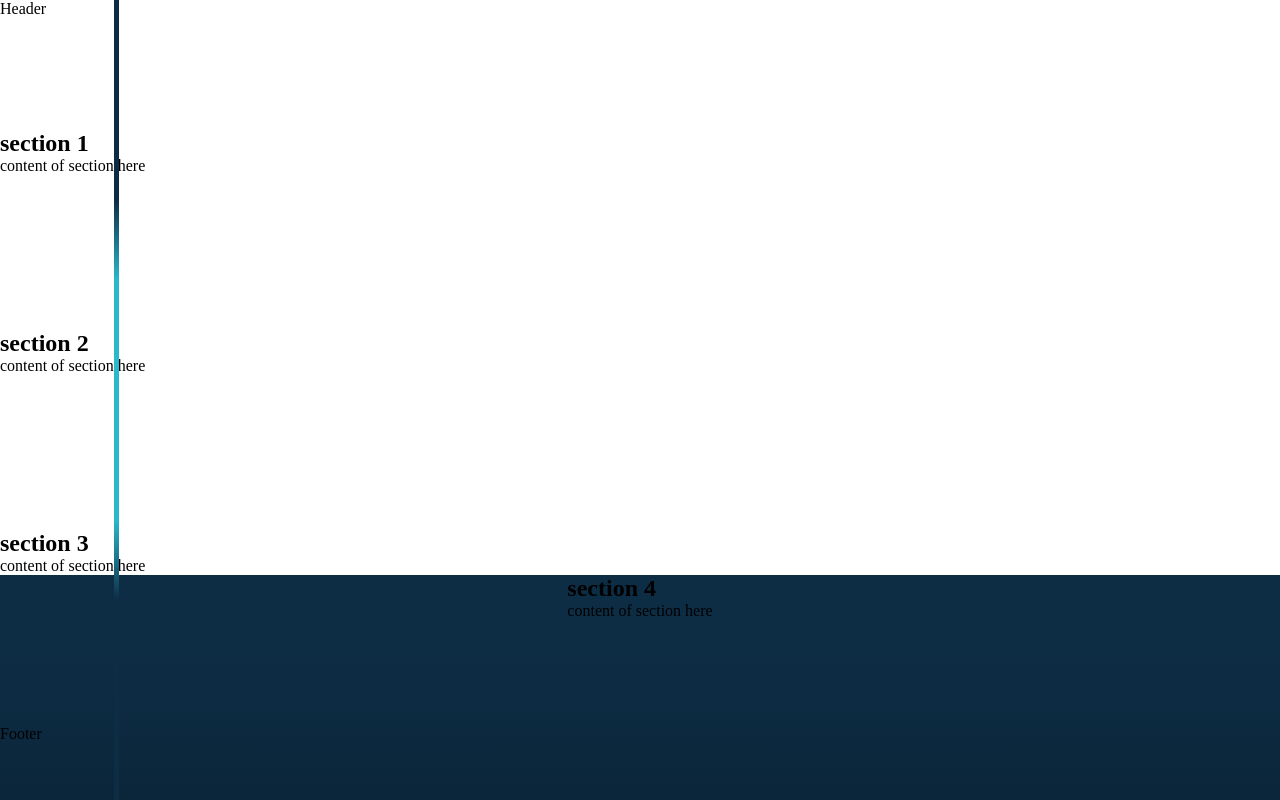
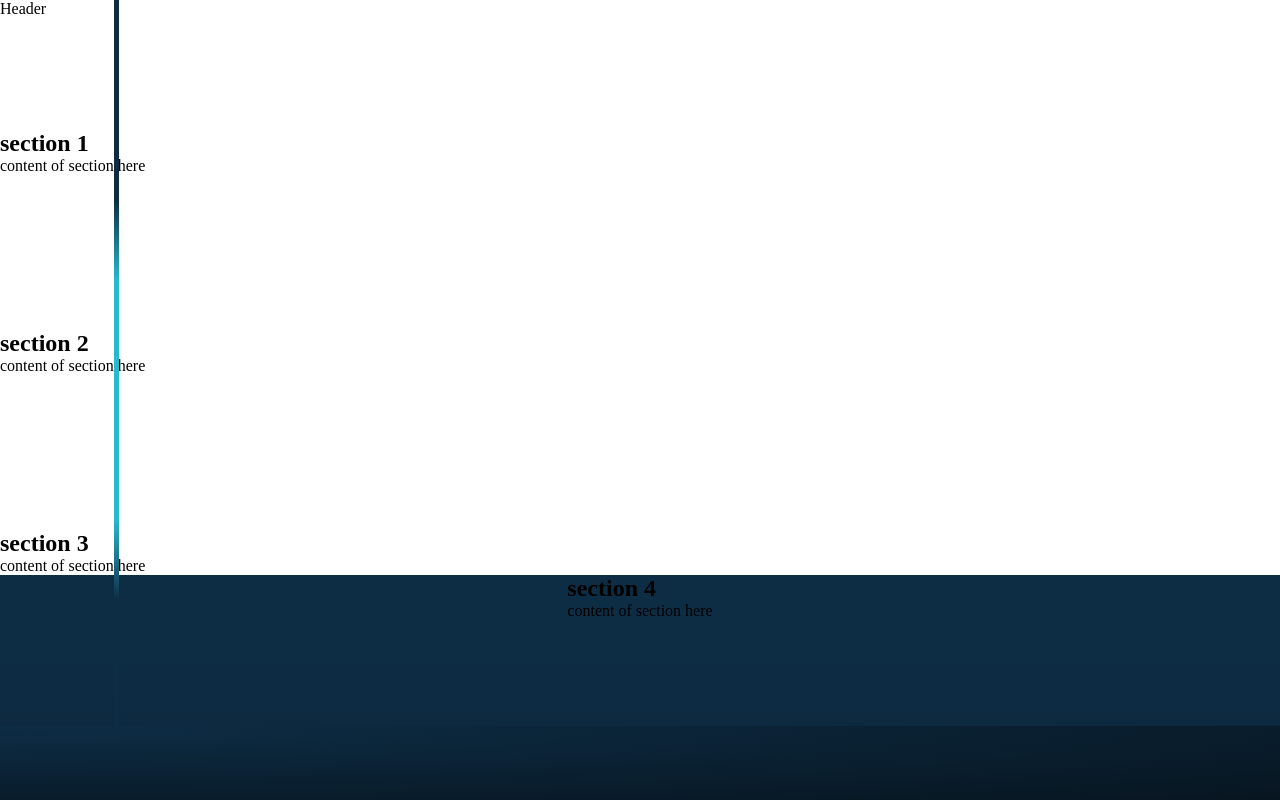
Before and after one commit to Sarra1985/got-learn-Front, a React (Vite) app: page / in a window 1280 px wide. Shown: the top 800 px of the page. Built offline with nearby package versions, Linux system fonts and the light colour scheme.

Commit message:
feat(footer): init footer style (#7)

```diff
--- a/src/components/Footer.tsx
+++ b/src/components/Footer.tsx
@@ -1,7 +1,19 @@
+import Box from "@mui/material/Box";
+import { Colors } from "../core/colors";
+
 export default function Footer() {
   return (
     <footer>
-      <p>Footer</p>
+      <Box
+        height='74px'
+        width="100%"
+        sx={{
+          background: `radial-gradient(at left top, ${Colors.BLEU_OUTREMER}, ${Colors.BLEU_NUIT})`,
+          position: 'fixed',
+          bottom: '0',
+        }}
+      >
+      </Box>
     </footer>
   )
 }
--- a/src/core/colors.ts
+++ b/src/core/colors.ts
@@ -1,4 +1,7 @@
 export enum Colors {
     PRIMARY= "#1876d1",
     SECONDARY="#ffffff",
+
+    BLEU_OUTREMER="#0D2D45",
+    BLEU_NUIT="#071520",
 }
```
